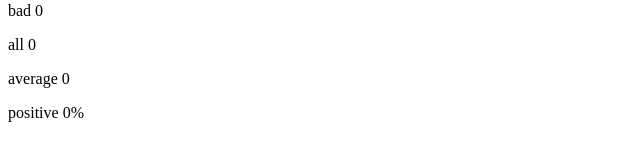
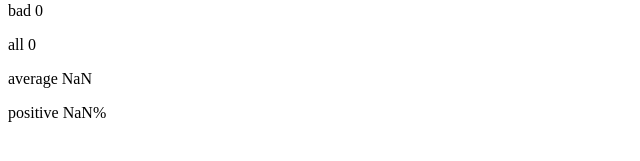
Before and after one commit to PasiduRanasinghe/FullstackOpen-Exercises, a React (Vite) app in the folder part1/unicafe/: page / in a window 1280 px wide. Shown: the part 247-408 px from the top of the page, without its empty margins (0-640 px from the left). Built offline with nearby package versions, Linux system fonts and the light colour scheme.

Commit message:
Exercise 1.8 final

```diff
--- a/part1/unicafe/src/App.jsx
+++ b/part1/unicafe/src/App.jsx
@@ -1,41 +1,39 @@
 import { useState } from "react";
 
-const Statistics = (props) =>{
-  return(
+const Statistics = (props) => {
+  const all = props.good + props.neutral + props.bad;
+  const positive = (props.good / all) * 100;
+  const average = (1 * props.good + 0 * props.neutral + -1 * props.bad) / all;
+
+  return (
     <>
-    <p>average {props.average}</p>
-      <p>positive {props.positive}%</p>
+      <h1>statistic</h1>
+      <p>good {props.good}</p>
+      <p>neutral {props.neutral}</p>
+      <p>bad {props.bad}</p>
+      <p>all {all}</p>
+      <p>average {average}</p>
+      <p>positive {positive}%</p>
     </>
-  )
-}
+  );
+};
 
 function App() {
   const [good, setGood] = useState(0);
   const [neutral, setNeutral] = useState(0);
   const [bad, setBad] = useState(0);
-  const [all, setAll] = useState(0);
-  const [positive, setPositive] = useState(0);
-  const [average, setAverage] = useState(0);
 
-  const handleStatistics = (valueGood, valueNeutral, valueBad) => {
-    setAll(valueGood + valueNeutral + valueBad);
-    setPositive((good / all) * 100);
-    setAverage((1 * good + 0 * neutral + -1 * bad) / all);
-  };
   const handleClickGood = () => {
     const updatedGood = good + 1;
     setGood(updatedGood);
-    handleStatistics(updatedGood, neutral, bad);
   };
   const handleClickNeutral = () => {
     const updatedNeutral = neutral + 1;
     setNeutral(updatedNeutral);
-    handleStatistics(good, updatedNeutral, bad);
   };
   const handleClickBad = () => {
     const updatedBad = bad + 1;
     setBad(updatedBad);
-    handleStatistics(good, neutral, updatedBad);
   };
 
   return (
@@ -44,12 +42,8 @@ function App() {
       <button onClick={handleClickGood}>good</button>
       <button onClick={handleClickNeutral}>neutral</button>
       <button onClick={handleClickBad}>bad</button>
-      <h1>statistic</h1>
-      <p>good {good}</p>
-      <p>neutral {neutral}</p>
-      <p>bad {bad}</p>
-      <p>all {all}</p>
-      <Statistics average={average} positive={positive}/>
+
+      <Statistics bad={bad} good={good} neutral={neutral} />
     </>
   );
 }
```
